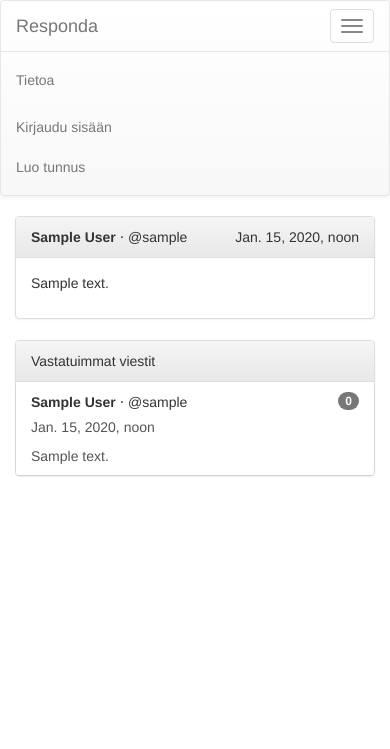
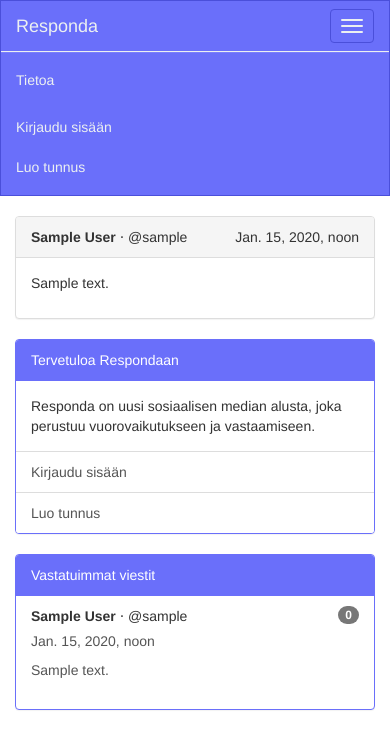
Before and after one commit to fergusq/responda, a Django app: page /messages/1/ in a window 390 px wide, after a click on "Toggle navigation". Shown: the top 749 px of the page. Run offline with Django 3.2, Linux system fonts and the light colour scheme; tables that the repository leaves empty hold one stand-in row (values such as "Sample post"); some libraries are stand-ins or nearby versions.

Commit message:
uusi teema + uusimmat vastaukset -sivu

```diff
--- a/responda_messages/static/css/responda.css
+++ b/responda_messages/static/css/responda.css
@@ -10,3 +10,87 @@
 	min-height: 100px;
 	height: 200px;
 }
+
+.panel-ablue {
+	border-color: #6A6FFA;
+}
+
+.panel-ablue > .panel-heading {
+	background-repeat: repeat-x;
+	color: #fff;
+	background-color: #6A6FFA;
+}
+
+.navbar-default {
+  background-image: none;
+  background-color: #6a6ffa;
+  border-color: #4a4fda;
+  border-radius: 0px;
+}
+.navbar-default .navbar-brand {
+  color: #ecf0f1;
+  text-shadow: none;
+}
+.navbar-default .navbar-brand:hover,
+.navbar-default .navbar-brand:focus {
+  color: #ffffff;
+}
+.navbar-default .navbar-text {
+  color: #ecf0f1;
+}
+.navbar-default .navbar-nav > li > a {
+  color: #ecf0f1;
+  text-shadow: none;
+}
+.navbar-default .navbar-nav > li > a:hover,
+.navbar-default .navbar-nav > li > a:focus {
+  color: #ffffff;
+}
+.navbar-default .navbar-nav > .active > a,
+.navbar-default .navbar-nav > .active > a:hover,
+.navbar-default .navbar-nav > .active > a:focus {
+  color: #ffffff;
+  background-color: #4a4fda;
+}
+.navbar-default .navbar-nav > .open > a,
+.navbar-default .navbar-nav > .open > a:hover,
+.navbar-default .navbar-nav > .open > a:focus {
+  color: #ffffff;
+  background-color: #4a4fda;
+}
+.navbar-default .navbar-toggle {
+  border-color: #4a4fda;
+}
+.navbar-default .navbar-toggle:hover,
+.navbar-default .navbar-toggle:focus {
+  background-color: #4a4fda;
+}
+.navbar-default .navbar-toggle .icon-bar {
+  background-color: #ecf0f1;
+}
+.navbar-default .navbar-collapse,
+.navbar-default .navbar-form {
+  border-color: #ecf0f1;
+}
+.navbar-default .navbar-link {
+  color: #ecf0f1;
+}
+.navbar-default .navbar-link:hover {
+  color: #ffffff;
+}
+
+@media (max-width: 767px) {
+  .navbar-default .navbar-nav .open .dropdown-menu > li > a {
+    color: #ecf0f1;
+  }
+  .navbar-default .navbar-nav .open .dropdown-menu > li > a:hover,
+  .navbar-default .navbar-nav .open .dropdown-menu > li > a:focus {
+    color: #ffffff;
+  }
+  .navbar-default .navbar-nav .open .dropdown-menu > .active > a,
+  .navbar-default .navbar-nav .open .dropdown-menu > .active > a:hover,
+  .navbar-default .navbar-nav .open .dropdown-menu > .active > a:focus {
+    color: #ffffff;
+    background-color: #4a4fda;
+  }
+}
--- /dev/null
+++ b/responda_messages/templates/responda_messages/_large_message_linklist.html
@@ -0,0 +1,14 @@
+<ul class="list-group">
+	{% for reply in replies %}
+		<a href="/messages/{{ reply.id }}/" class="list-group-item">
+			<p class="list-group-item-heading">
+				<span class="text-right" style="float:right;">{{ reply.pub_date }}</span>
+				<b>{{ reply.author.first_name }} {{ reply.author.last_name }}</b>
+				&sdot; @{{ reply.author.username }}
+			</p>
+			<span class="badge">{{ reply.num_replies }}</span>
+			<p class="list-group-item-text">{{ reply.message_text|truncatechars:"500" }}</p>
+
+		</a>
+	{% endfor %}
+</ul>
--- /dev/null
+++ b/responda_messages/templates/responda_messages/_small_message_linklist.html
@@ -0,0 +1,14 @@
+<ul class="list-group">
+	{% for reply in replies %}
+		<a href="/messages/{{ reply.id }}/" class="list-group-item">
+			<span class="badge">{{ reply.num_replies }}</span>
+			<p class="list-group-item-heading">
+				<b>{{ reply.author.first_name }} {{ reply.author.last_name }}</b>
+				&sdot; @{{ reply.author.username }}
+			</p>
+			<p>{{ reply.pub_date }}</p>
+			<p class="list-group-item-text">{{ reply.message_text|truncatechars:"500" }}</p>
+
+		</a>
+	{% endfor %}
+</ul>
--- a/responda_messages/templates/responda_messages/base.html
+++ b/responda_messages/templates/responda_messages/base.html
@@ -5,7 +5,7 @@
 		<meta name="viewport" content="width=device-width, initial-scale=1">
 		<script src="https://code.jquery.com/jquery-3.1.0.min.js"></script>
 		<link rel="stylesheet" href="https://maxcdn.bootstrapcdn.com/bootstrap/3.3.7/css/bootstrap.min.css" integrity="sha384-BVYiiSIFeK1dGmJRAkycuHAHRg32OmUcww7on3RYdg4Va+PmSTsz/K68vbdEjh4u" crossorigin="anonymous">
-<link rel="stylesheet" href="https://maxcdn.bootstrapcdn.com/bootstrap/3.3.7/css/bootstrap-theme.min.css" integrity="sha384-rHyoN1iRsVXV4nD0JutlnGaslCJuC7uwjduW9SVrLvRYooPp2bWYgmgJQIXwl/Sp" crossorigin="anonymous">
+		<!--<link rel="stylesheet" href="https://maxcdn.bootstrapcdn.com/bootstrap/3.3.7/css/bootstrap-theme.min.css" integrity="sha384-rHyoN1iRsVXV4nD0JutlnGaslCJuC7uwjduW9SVrLvRYooPp2bWYgmgJQIXwl/Sp" crossorigin="anonymous">-->
 		<script src="https://maxcdn.bootstrapcdn.com/bootstrap/3.3.7/js/bootstrap.min.js" integrity="sha384-Tc5IQib027qvyjSMfHjOMaLkfuWVxZxUPnCJA7l2mCWNIpG9mGCD8wGNIcPD7Txa" crossorigin="anonymous"></script>
 		{% block extra_head %}
 		{% endblock %}
@@ -26,6 +26,9 @@
 				<div id="main-navbar" class="collapse navbar-collapse no-transition">
 					<ul class="nav navbar-nav">
 						<li><a href="/messages/8/">Tietoa</a></li>
+						{% if user.is_authenticated %}
+							<li><a href="/replies/">Uudet vastaukset</a></li>
+						{% endif %}
 					</ul>
 					<ul class="nav navbar-nav navbar-right">
 						{% if not user.is_authenticated %}
--- a/responda_messages/templates/responda_messages/detail.html
+++ b/responda_messages/templates/responda_messages/detail.html
@@ -24,20 +24,7 @@
 			<b>{{ message.author.first_name }} {{ message.author.last_name }}</b> &sdot; @{{ message.author.username }}
 		</div>
 		<div class="panel-body">{{ msg_text|safe }}</div>
-		<ul class="list-group">
-			{% for reply in replies %}
-				<a href="/messages/{{ reply.id }}/" class="list-group-item">
-					<p class="list-group-item-heading">
-						<span class="text-right" style="float:right;">{{ reply.pub_date }}</span>
-						<b>{{ reply.author.first_name }} {{ reply.author.last_name }}</b>
-						&sdot; @{{ reply.author.username }}
-					</p>
-    					<span class="badge">{{ reply.num_replies }}</span>
-    					<p class="list-group-item-text">{{ reply.message_text|truncatechars:"500" }}</p>
-
-				</a>
-			{% endfor %}
-		</ul>
+		{% include 'responda_messages/_large_message_linklist.html' %}
 	</div>
 	{% if user.is_authenticated %}
 		<h2>Uusi vastaus</h2>
@@ -57,45 +44,38 @@
 
 {% block leftcontent %}
 	{% if user.is_authenticated %}
-		<div class="panel panel-default">
+		<div class="panel panel-ablue">
 			<div class="panel-heading">
 				Uusimmat vastaukset
 			</div>
+			{% with replies=newest_replies %}
+			{% include 'responda_messages/_small_message_linklist.html' %}
+			{% endwith %}
+		</div>
+	{% else %}
+		<div class="panel panel-ablue">
+			<div class="panel-heading">
+				Tervetuloa Respondaan
+			</div>
+			<div class="panel-body">
+				Responda on uusi sosiaalisen median alusta, joka perustuu vuorovaikutukseen ja vastaamiseen.
+			</div>
 			<ul class="list-group">
-				{% for reply in newest_replies %}
-					<a href="/messages/{{ reply.id }}/" class="list-group-item">
-	    					<span class="badge">{{ reply.num_replies }}</span>
-						<p class="list-group-item-heading">
-							<b>{{ reply.author.first_name }} {{ reply.author.last_name }}</b>
-							&sdot; @{{ reply.author.username }}
-						</p>
-						<p>{{ reply.pub_date }}</p>
-	    					<p class="list-group-item-text">{{ reply.message_text|truncatechars:"500" }}</p>
-
-					</a>
-				{% endfor %}
+				<a href="/login/" class="list-group-item">Kirjaudu sisään</a>
+				<a href="/register/" class="list-group-item">Luo tunnus</a>
 			</ul>
 		</div>
 	{% endif %}
 {% endblock %}
 {% block rightcontent %}
-	<div class="panel panel-default">
+	<div class="panel panel-ablue">
 		<div class="panel-heading">
 			Vastatuimmat viestit
 		</div>
 		<ul class="list-group">
-			{% for reply in popular_messages %}
-				<a href="/messages/{{ reply.id }}/" class="list-group-item">
-    					<span class="badge">{{ reply.num_replies }}</span>
-					<p class="list-group-item-heading">
-						<b>{{ reply.author.first_name }} {{ reply.author.last_name }}</b>
-						&sdot; @{{ reply.author.username }}
-					</p>
-					<p>{{ reply.pub_date }}</p>
-    					<p class="list-group-item-text">{{ reply.message_text|truncatechars:"500" }}</p>
-
-				</a>
-			{% endfor %}
+			{% with replies=popular_messages %}
+			{% include 'responda_messages/_small_message_linklist.html' %}
+			{% endwith %}
 		</ul>
 	</div>
 {% endblock %}
--- a/responda_messages/urls.py
+++ b/responda_messages/urls.py
@@ -6,6 +6,7 @@ urlpatterns = [
 	url(r'^$', views.index, name='index'),
 	url(r'^messages/(?P<msg_id>[0-9]+)/$', views.detail, name='detail'),
 	url(r'^messages/(?P<msg_id>[0-9]+)/reply/$', views.reply, name='reply'),
+	url(r'^replies/$', views.replies, name='replies'),
 	url(r'^login/$', views.login, name='login'),
 	url(r'^logout/$', views.logout, name='logout'),
 	url(r'^register/$', views.register, name='register'),
--- a/responda_messages/views.py
+++ b/responda_messages/views.py
@@ -11,10 +11,25 @@ from django.db.models import F, Count
 import markdown
 import bleach
 
-def compileMd(text): return bleach.clean(markdown.markdown(text), tags=['a', 'abbr', 'acronym', 'b', 'blockquote', 'code', 'em', 'i', 'li', 'ol', 'p', 'strong', 'table', 'td', 'tr', 'tt', 'ul'])
+def compileMd(text):
+	return bleach.clean(markdown.markdown(text), tags=[
+		'a', 'abbr', 'acronym',
+		'b', 'blockquote',
+		'code',
+		'em',
+		'i', 'img',
+		'li',
+		'ol',
+		'p',
+		'strong',
+		'table', 'td', 'tr', 'tt',
+		'ul'])
 
 from .models import Message
 from .forms import ReplyForm
+
+def getReplies(request):
+	return Message.objects.exclude(author=request.user).filter(parent_message__author=request.user).annotate(num_replies=Count('replies')).order_by('-pub_date')
 
 # Create your views here.
 
@@ -29,7 +44,7 @@ def detail(request, msg_id):
 	replies = Message.objects.filter(parent_message=msg).annotate(num_replies=Count('replies')).order_by('-num_replies', '-pub_date')
 
 	if request.user.is_authenticated:
-		newest_replies = Message.objects.exclude(author=request.user).filter(parent_message__author=request.user).annotate(num_replies=Count('replies')).order_by('-pub_date')[:5]
+		newest_replies = getReplies(request)[:5]
 	else:
 		newest_replies = []
 
@@ -43,6 +58,12 @@ def detail(request, msg_id):
 		'newest_replies': newest_replies,
 		'popular_messages': popular_messages,
 		'form': form
+		})
+
+@login_required
+def replies(request):
+	return render(request, 'responda_messages/replies.html', {
+		'replies': getReplies(request)
 		})
 
 @login_required
```
